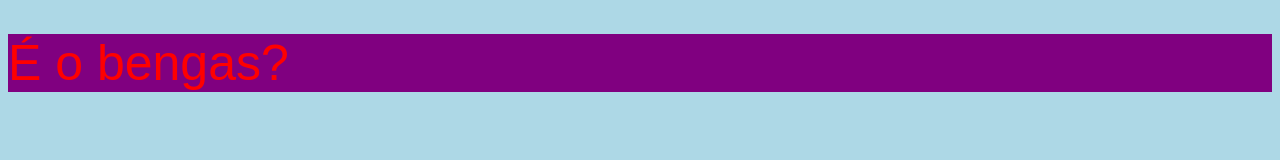
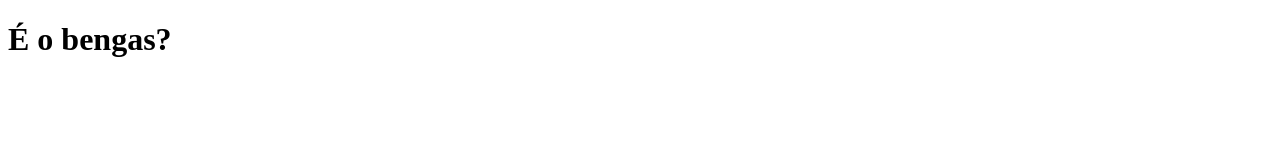
Before and after one commit to JVBC743/teste-github, a plain HTML site: page index.html in a window 1280 px wide. Drawn offline with Linux system fonts and the light colour scheme.

Commit message:
Removi as estilizações da página

```diff
--- a/index.html
+++ b/index.html
@@ -9,15 +9,12 @@
 
         h1{
 
-            color: red;
-            background-color: purple;
-            font: normal 50px arial;
+
 
         }
 
         body{
 
-            background-color: lightblue;
 
         }
     </style>
```
